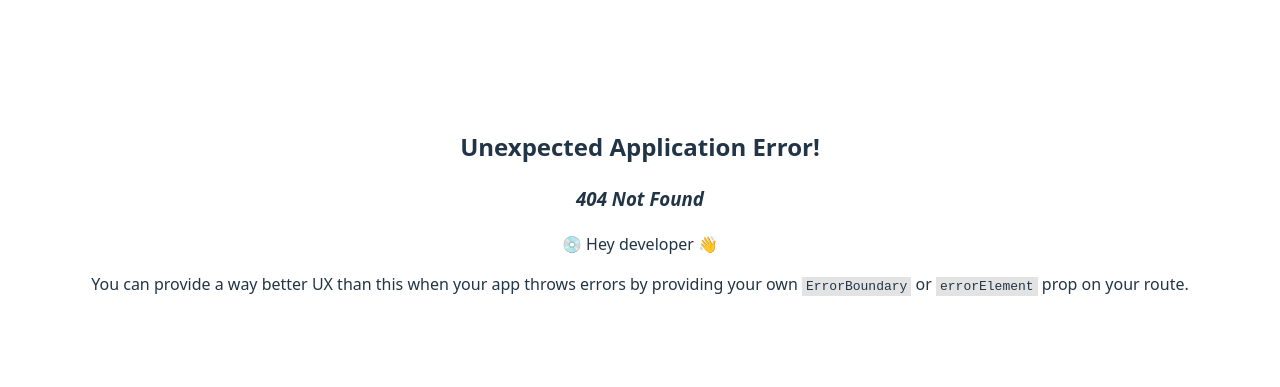
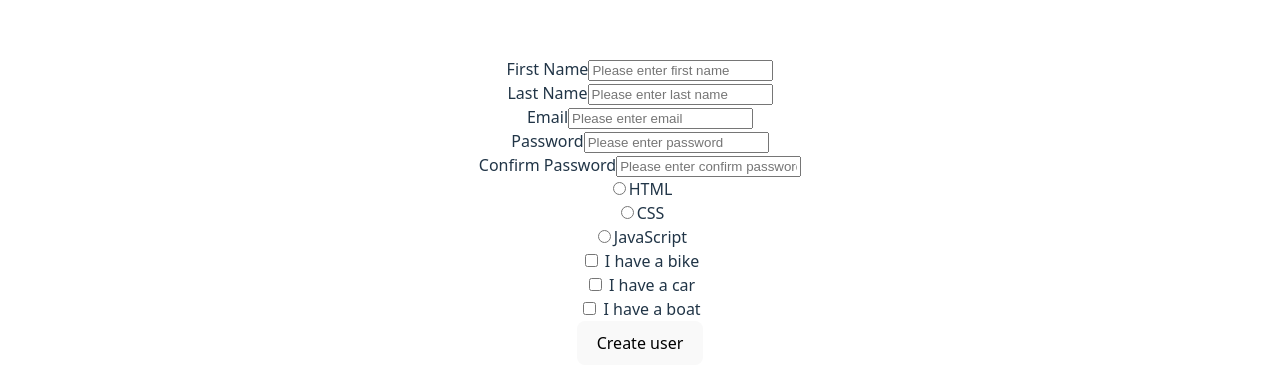
Before and after one commit to pratikkakani080/react-ev-class, a React (Vite) app: page /signup in a window 1280 px wide. Before the commit this address had no page. Shown: the part 189-576 px from the top of the page. Built offline with nearby package versions, Linux system fonts and the light colour scheme.

Commit message:
add: form functinality

```diff
--- a/src/App.jsx
+++ b/src/App.jsx
@@ -6,6 +6,7 @@ import Blog from './modules/blog'
 import BlogDetails from './modules/blog/details'
 import Header from './components/header'
 import DefaultLayout from './components/defaultLayout'
+import Signup from './modules/signup'
 
 function App() {
 
@@ -18,6 +19,7 @@ function App() {
         { path: '/form', element: <Form /> },
       ]
     },
+    { path: '/signup', element: <Signup /> },
     { path: '/blog', element: <Blog /> },
     { path: '/blog/details/:id/:title', element: <BlogDetails /> }
   ])
--- /dev/null
+++ b/src/modules/signup/index.jsx
@@ -0,0 +1,60 @@
+import React, { useState } from 'react'
+
+export default function Signup() {
+    const [fName, setFName] = useState('')
+    const [userInfo, setUserInfo] = useState({})
+    console.log(userInfo);
+
+    const handleChange = (event) => {
+        console.log(event);
+
+        const { name, value, type, checked } = event.target
+        if (type === 'checkbox') {
+            setUserInfo({
+                ...userInfo,
+                [value.toLowerCase()]: checked
+            })
+        } else {
+            setUserInfo({
+                ...userInfo,
+                [name]: value
+            })
+
+        }
+
+    }
+
+    return (
+        <div>
+            <label htmlFor='fName'>First Name</label>
+            <input type='text' name='fName' placeholder='Please enter first name' onChange={(e) => handleChange(e)} />
+            <br />
+            <label htmlFor='lName'>Last Name</label>
+            <input type='text' name='lName' placeholder='Please enter last name' onChange={(e) => handleChange(e)} />
+            <br />
+            <label htmlFor='email'>Email</label>
+            <input type='email' name='email' placeholder='Please enter email' onChange={(e) => handleChange(e)} />
+            <br />
+            <label htmlFor='password'>Password</label>
+            <input type='password' name='password' placeholder='Please enter password' onChange={(e) => handleChange(e)} />
+            <br />
+            <label htmlFor='confirmPassword'>Confirm Password</label>
+            <input type='password' name='confirmPassword' placeholder='Please enter confirm password' onChange={(e) => handleChange(e)} />
+            <br />
+            <input type="radio" id="html" name="fav_language" value="HTML" onChange={(e) => handleChange(e)} />
+            <label for="html">HTML</label><br />
+            <input type="radio" id="css" name="fav_language" value="CSS" onChange={(e) => handleChange(e)} />
+            <label for="css">CSS</label><br />
+            <input type="radio" id="javascript" name="fav_language" value="JavaScript" onChange={(e) => handleChange(e)} />
+            <label for="javascript">JavaScript</label>
+            <br />
+            <input type="checkbox" id="vehicle1" name="vehicle1" value="Bike" onChange={(e) => handleChange(e)} />
+            <label for="vehicle1"> I have a bike</label><br />
+            <input type="checkbox" id="vehicle2" name="vehicle2" value="Car" onChange={(e) => handleChange(e)} />
+            <label for="vehicle2"> I have a car</label><br />
+            <input type="checkbox" id="vehicle3" name="vehicle3" value="Boat" onChange={(e) => handleChange(e)} />
+            <label for="vehicle3"> I have a boat</label><br />
+            <button >Create user</button>
+        </div>
+    )
+}
```
